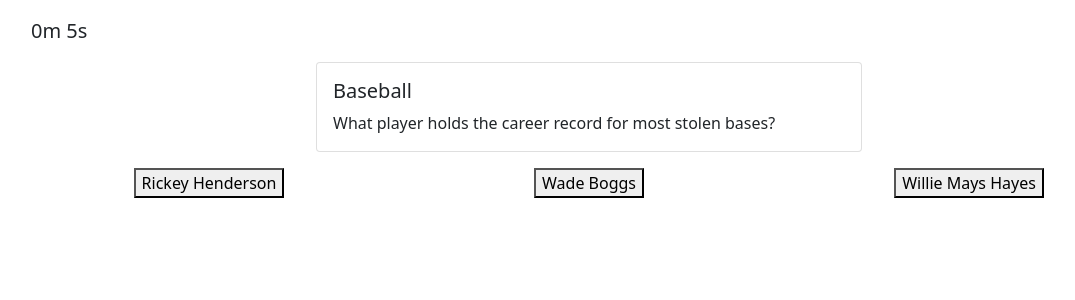
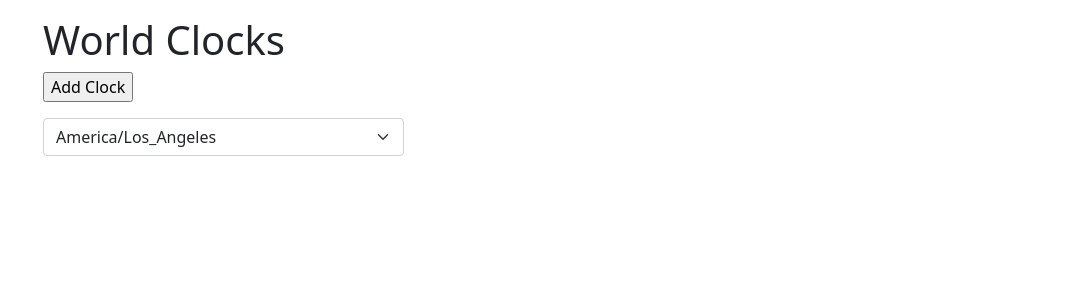
Before and after one commit to ccasil/DojoReact, a React (Create React App) app: page / in a window 1280 px wide. Shown: the top 300 px of the page, without its empty margins (51-1126 px from the left). Built offline with nearby package versions, Linux system fonts and the light colour scheme.

Commit message:
add clock

```diff
--- a/package.json
+++ b/package.json
@@ -7,6 +7,7 @@
     "@testing-library/react": "^12.1.2",
     "@testing-library/user-event": "^13.5.0",
     "bootstrap": "^5.1.3",
+    "moment-timezone": "^0.5.34",
     "react": "^17.0.2",
     "react-dom": "^17.0.2",
     "react-scripts": "5.0.0",
--- /dev/null
+++ b/src/Time.js
@@ -0,0 +1,72 @@
+import React from 'react';
+import moment from 'moment-timezone';
+
+class Time extends React.Component {
+    constructor(props){
+        super(props);
+        this.cards = []
+        this.state = {
+            value: "America/Los_Angeles",
+            data: this.cards
+        };
+        this.handleChange = this.handleChange.bind(this);
+        this.addClock = this.addClock.bind(this);
+    }
+
+    componentDidMount() {
+        // TIPS:
+        // list of available timezones, as an array of strings
+        console.log(moment.tz.names());
+        // formatted time, taking a string for timezone
+        console.log(moment().tz("America/Los_Angeles").format("h:mm:ss A"));
+    }
+
+    addClock(event) {
+        event.preventDefault();
+        // console.log(this.state.value);
+        let time = moment().tz(this.state.value).format("h:mm:ss A")
+        let item =
+        <div className='col-6'>
+            <div className='border p-2'>
+                <p className='lead m-1 fw-bold'>{this.state.value}</p>
+                <p>{time}</p>
+            </div>
+        </div>
+        this.cards.push(item)
+        this.setState({
+            data: this.cards
+         });
+    }
+
+    handleChange(event) {
+        this.setState({value: event.target.value});
+    }
+
+    render(){
+        let countryList = moment.tz.names().map((country, index) => {
+            return <option key={index}>{country}</option>
+        })
+        return(
+        <div className='container'>
+            <h1 className='h1'>World Clocks</h1>
+            <div className='row g-1'>
+                <div className='col-4'>
+                    <form onSubmit={this.addClock}>
+                        <input type="submit" value="Add Clock" />
+                        <select className="form-select mt-3" value={this.state.value} onChange={this.handleChange}>
+                            {countryList}
+                        </select>
+                    </form>
+                </div>
+                <div className='col-8'>
+                    <div className='row g-2' id='clocks'>
+                        {this.cards}
+                    </div>
+                </div>
+            </div>
+        </div>
+        );
+    }
+}
+
+export default Time;
--- a/src/index.js
+++ b/src/index.js
@@ -8,11 +8,13 @@ import Counter from './Counter';
 import List from './List';
 import Card from './Card';
 import InfoCard from './InfoCard';
+import Time from './Time';
 
 ReactDOM.render(
   <React.StrictMode>
     <div className='container mt-3'>
-    <App />
+    {/* <App /> */}
+    <Time />
     {/* <Counter name="none" />
     <List loggedIn="goose" /> */}
     {/* <InfoCard title="title ex" description="ex desc" imgPath="./src/" hint="this is the hint"/> */}
```
Also changed, not shown: 1 other file (tests, documents, lock files or other folders).
